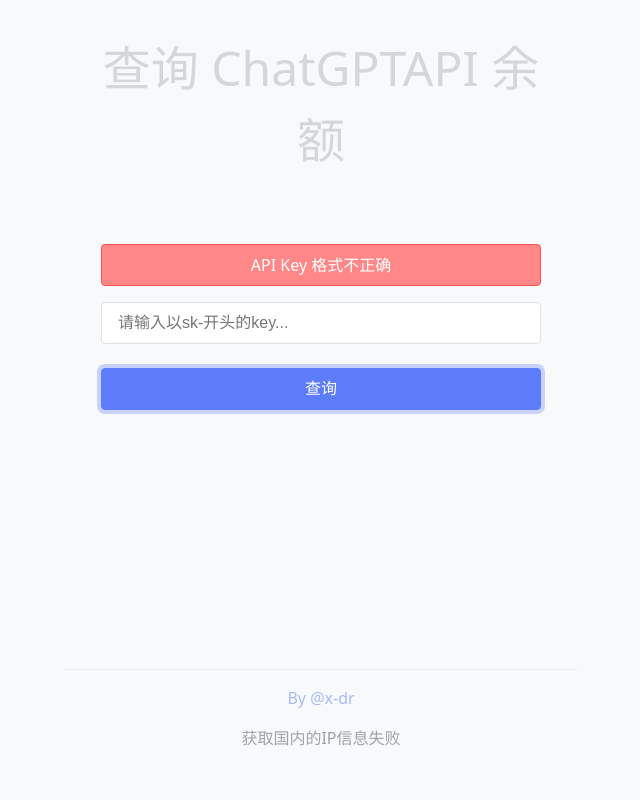
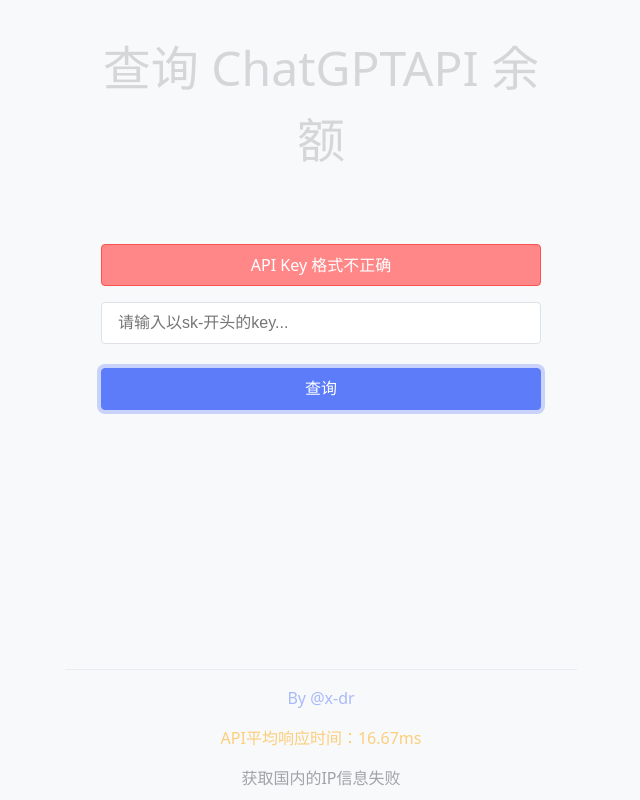
Before and after one commit to x-dr/chatgptProxyAPI, a Next.js app: page / in a window 1280 px wide. Both pictures are taken after a click on the button "查询". Shown: the whole page, without its empty margins (319-959 px from the left). Built offline with nearby package versions, Linux system fonts and the light colour scheme; no server answers.

Commit message:
响应时间

```diff
--- a/src/pages/index.js
+++ b/src/pages/index.js
@@ -5,7 +5,6 @@
 
 async function submit(key) {
   try {
-    // const url = `https://openai.1rmb.tk/dashboard/billing/credit_grants`
     // const response = await fetch('https://openai.1rmb.tk/dashboard/billing/credit_grants', {
     const response = await fetch('/api/dashboard/billing/credit_grants', {
       method: 'get',
@@ -34,7 +33,10 @@
   const [alert, setAlert] = useState(null)
   const keyRef = useRef(null)
   const [ipinfo, setIpinfo] = useState('正在获取 IP 信息...')
-  const [ipinfov, setIpinfov] = useState('正在获取 IP 信息...')
+  const [latency, setLatency] = useState(null);
+  const [isLoading, setIsLoading] = useState(true);
+
+
 
 
   useEffect(() => {
@@ -42,24 +44,52 @@
     fetch('https://forge.speedtest.cn/api/location/info')
       .then(res1 => res1.json())
       .then((res1) => {
-        const info1 = `国内的IP: ${res1.ip} (${res1.province} ${res1.city} ${res1.distinct} ${res1.isp})`
+        const info1 = `${res1.ip} (${res1.province} ${res1.city} ${res1.distinct} ${res1.isp})`
         setIpinfo(info1)
       })
       .catch(err => {
         console.log(err);
         setIpinfo('获取国内的IP信息失败')
       })
-    // fetch('https://ip.1rmb.tk/ip')
-    //   .then(res2 => res2.json())
-    //   .then((res2) => {
-    //     const info2 = `访问本站的IP: ${res2.ip} (${res2.addr} ${res2.info})`
-    //     setIpinfov(info2)
-    //   }).catch(err => {
-    //     console.log(err);
-    //     setIpinfov('获取访问本站的IP信息失败')
-    //   })
 
+    const numTests = 3; // 进行 3 次测试
+    let totalLatency = 0;
+    for (let i = 0; i < numTests; i++) {
+      const t1 = performance.now();
+      fetch('/api/v1/chat/completions')
+        .then(response => {
+          const t2 = performance.now();
+          const testLatency = t2 - t1;
+          // console.log(testLatency);
+          totalLatency += testLatency;
+
+          if (i === numTests - 1) {
+            setLatency(totalLatency / numTests);
+            setIsLoading(false);
+          }
+        })
+        .catch(err=>{
+          console.log(err);
+          setLatency('获取平均响应时间失败');
+          setIsLoading(false);
+        })
+    }
   }, [])
+
+
+  let latencyColor = 'black';
+
+
+  if (latency !== null) {
+    if (latency >= 500) {
+      latencyColor = 'red';
+    } else if (100 < latency <= 500) {
+      latencyColor = 'orange';
+    } else if (latency <= 100) {
+      // console.log(latency);
+      latencyColor = 'green';
+    }
+  }
 
   function formatDate(timestamp, format = 'YYYY-MM-DD HH:mm:ss') {
     const date = new Date(timestamp * 1000);
@@ -141,7 +171,7 @@
               <p>额度总量：{balance.total_granted}</p>
               <p>已用额度：{balance.total_used}</p>
               <p>剩余额度：{balance.total_available}</p>
-              {balance.grants.data[0].effective_at && (
+              {balance.grants.data && balance.grants.data[0] && (
                 <>
                   <p>有效期起：{formatDate(balance.grants.data[0].effective_at)}</p>
                   <p>有效期止：{formatDate(balance.grants.data[0].expires_at)}</p>
@@ -155,6 +185,11 @@
 
         <footer className={styles.footer}>
           <i><a className={styles.a} href="https://github.com/x-dr/chatgptProxyAPI">By @x-dr</a></i>
+          {isLoading ? (
+            <p>正在测试响应时间...</p>
+          ) : (
+            <p style={{ color: latencyColor }}>API平均响应时间：{latency.toFixed(2)}ms</p>
+          )}
           <p >{ipinfo}</p>
           {/* <p >{ipinfov}</p> */}
 
```
